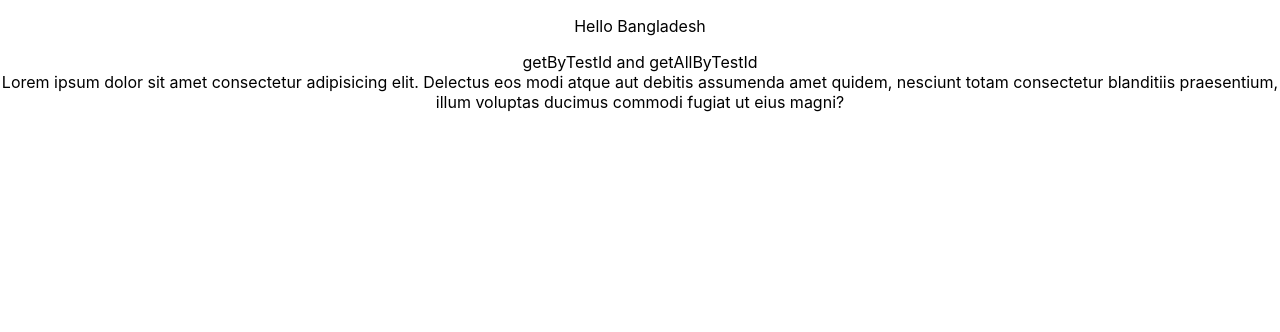
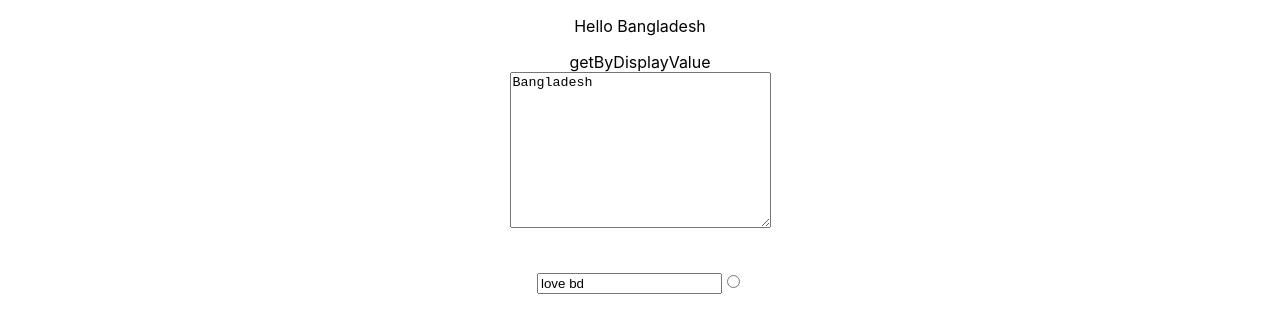
Before and after one commit to SymuNadeeM/React-Testing, a React (Create React App) app: page / in a window 1280 px wide. Shown: the top 332 px of the page. Built offline with nearby package versions, Linux system fonts and the light colour scheme.

Commit message:
getByDisplayValue

```diff
--- a/src/App.js
+++ b/src/App.js
@@ -53,7 +53,7 @@ function App() {
       getByPlaceholderText
       <input type="text" placeholder="Enter Your Dec" defaultValue={"Md.symun"} />
       </div> */}
-      <div>
+      {/* <div>
         getByTestId and getAllByTestId
         <div data-testid="data-test-id">
           Lorem ipsum dolor sit amet consectetur adipisicing elit. Delectus eos
@@ -61,6 +61,15 @@ function App() {
           consectetur blanditiis praesentium, illum voluptas ducimus commodi
           fugiat ut eius magni?
         </div>
+      </div> */}
+      <div>
+        getByDisplayValue
+        <div>
+           <textarea name="" id="" cols="30" rows="10" defaultValue={"Bangladesh"}></textarea>
+           <br /> <br /> <br />
+           <input type="text" defaultValue={"love bd"} />
+           <input type="radio" defaultValue={"male"} />
+        </div>
       </div>
     </div>
   );
```
Also changed, not shown: 1 other file (tests, documents, lock files or other folders).
